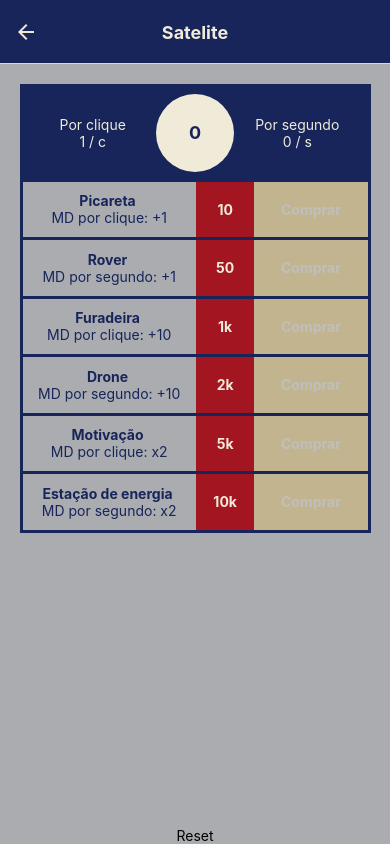
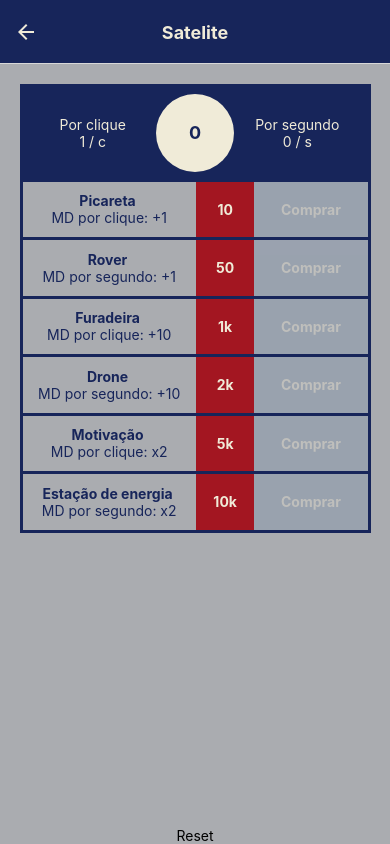
Before and after one commit to nandobfer/moon-clicker, a React Native app: screen /Satelite in a window 390 px wide. Built offline with nearby package versions, Linux system fonts and the light colour scheme.

Commit message:
update: reverted buy color

```diff
--- a/src/screens/Satelite/style.js
+++ b/src/screens/Satelite/style.js
@@ -48,7 +48,7 @@ export const styles = StyleSheet.create({
     upgrade_buy_container: {
         justifyContent: 'center',
         alignItems: 'center',
-        backgroundColor: COLORS.buy,
+        backgroundColor: COLORS.secondary,
         width: 29*vw,
 
     },
```
